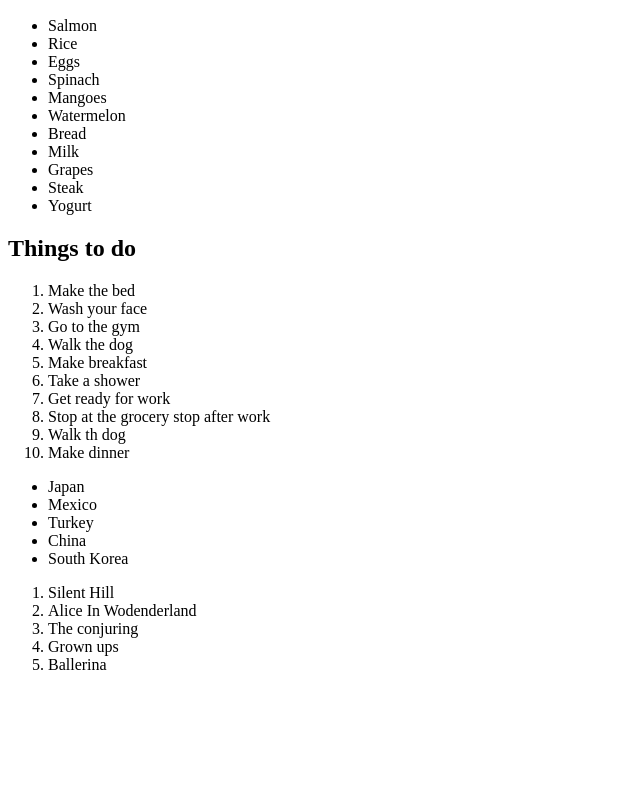
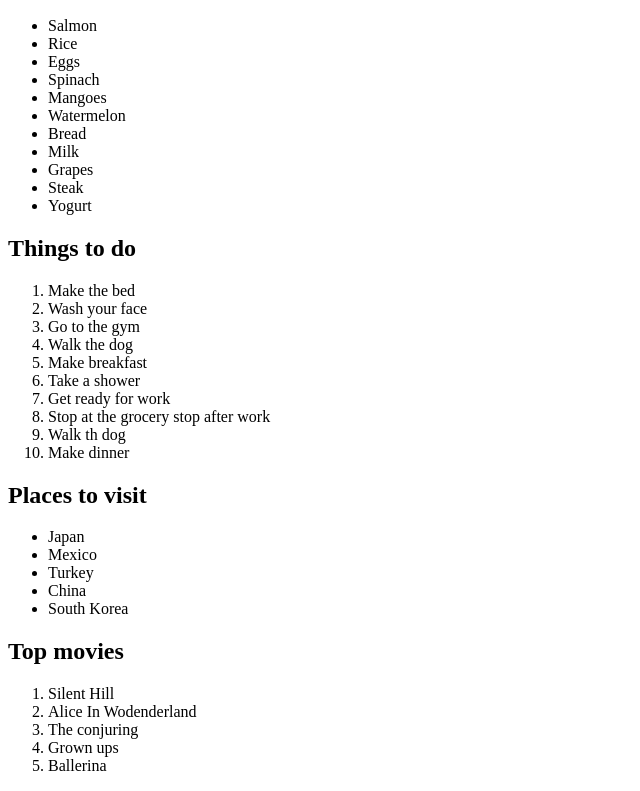
Before and after one commit to TGabby23/git_test, a plain HTML site: page listexamp.html in a window 1280 px wide. Shown: the part 110-901 px from the top of the page, without its empty margins (0-640 px from the left). Before the commit the page ends 800 px from the top, so only its background shows below. Drawn offline with Linux system fonts and the light colour scheme.

Commit message:
headings added

```diff
--- a/listexamp.html
+++ b/listexamp.html
@@ -50,6 +50,8 @@
 
     </ol>
 
+    <h2><strong>Places to visit</strong></h2>
+
     <ul>
 
         <li>Japan</li>
@@ -59,6 +61,8 @@
         <li>South Korea</li>
 
     </ul>
+
+    <h2><strong>Top movies</strong></h2>
 
     <ol>
 
```
